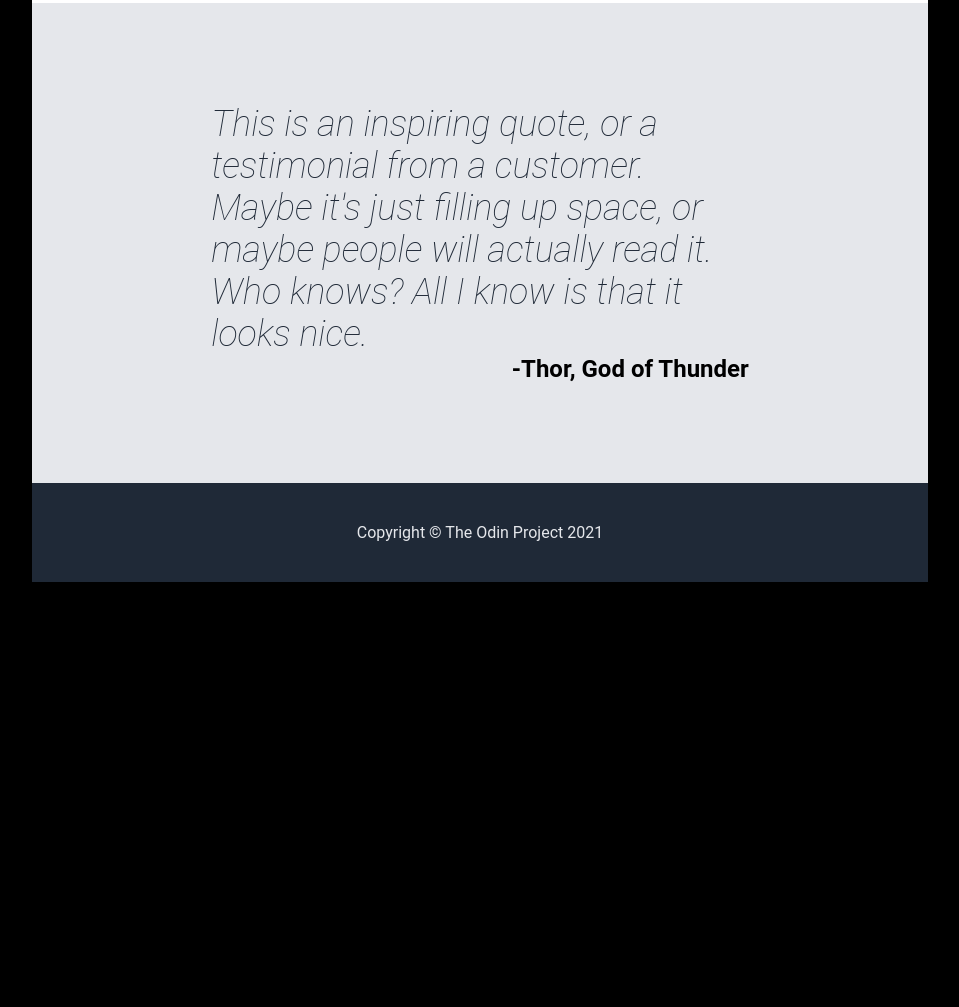
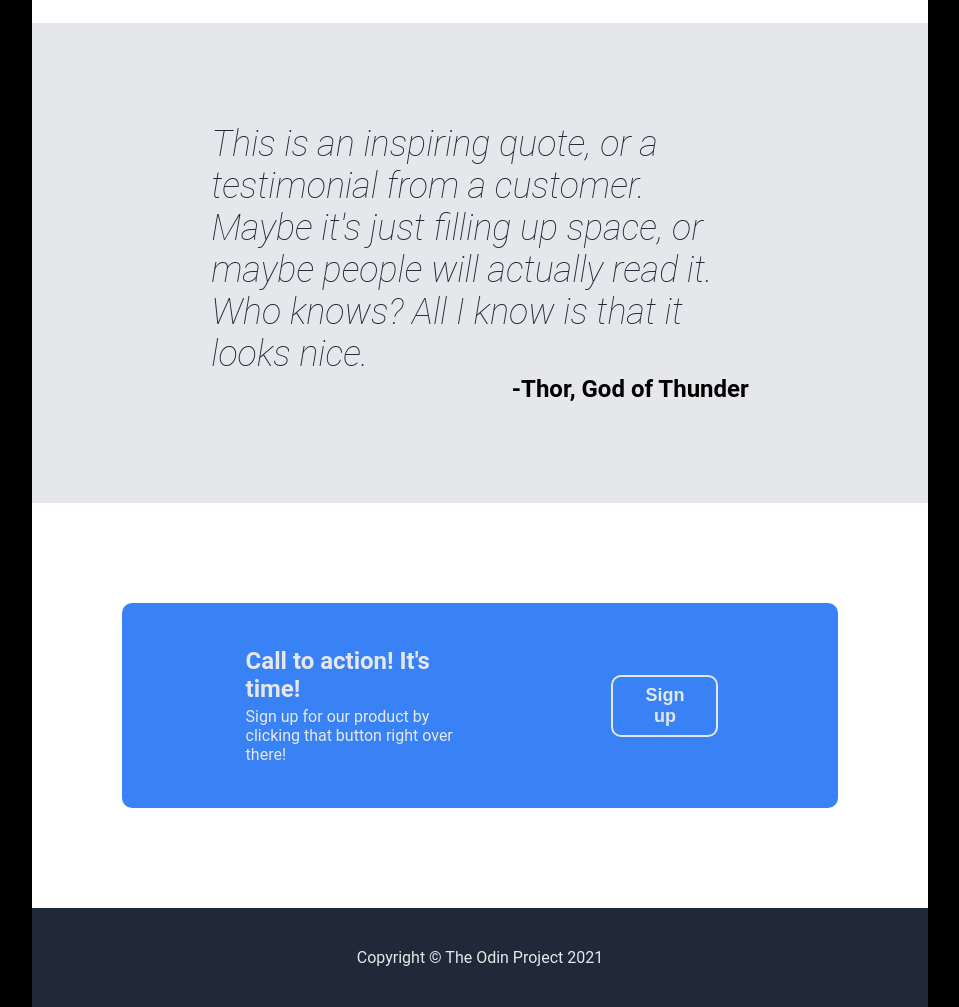
Before and after one commit to jwheelerHoops/foundations-landing-page, a plain HTML site: page index.html in a window 1280 px wide. Shown: the part 1357-2364 px from the top of the page, without its empty margins (160-1119 px from the left). Before the commit the page ends 1939 px from the top, so only its background shows below. Drawn offline with Linux system fonts and the light colour scheme.

Commit message:
full page complete

```diff
--- a/index.html
+++ b/index.html
@@ -9,7 +9,7 @@
 <body>
     <div class="hero section">
         <div class="header">
-            <div class="header-logo">Header Logo</div>
+            <div class="heading">Header Logo</div>
             <div class="header-link">
                 <ul>
                     <li><a class="text" href="#">header link one</a></li>
@@ -54,6 +54,17 @@
         <p class="quote-text">This is an inspiring quote, or a testimonial from a customer. Maybe it's just filling up space, or maybe people will actually read it. Who knows? All I know is that it looks nice.</p>
         <p class="author">-Thor, God of Thunder</p>
     </div>
+    <div class="sign-up section">
+        <div class="call-to-action">
+            <div>
+                <h1 class="heading cta-text">Call to action! It's time!</h1>
+                <p class="cta-text">Sign up for our product by clicking that button right over there!</p>
+            </div>
+            <div>
+                <button class="cta-button">Sign up</button>
+            </div>
+        </div>
+    </div>
     <div class="footer">
         Copyright &copy; The Odin Project 2021
     </div>
--- a/styles.css
+++ b/styles.css
@@ -11,9 +11,18 @@ body {
     background-color: #1F2937;
 }
 
+.information, .sign-up {
+    background-color: white;
+ }
+
 .section {
     flex: 1;
     padding: 0 10%;
+}
+
+.heading {
+    font-size: 24px;
+    color: #F9FAF8;
 }
 
 ul {
@@ -29,9 +38,12 @@ a {
 button {
     background-color: #3882F6;
     color: #E5E7EB;
-    margin: 6px 0;
-    padding: 5px 24px;
-    border-radius: 12px;
+    font-size: 18px;
+    font-weight: 700;
+    margin: 12px 0;
+    padding: 8px 32px;
+    border: 0px;
+    border-radius: 10px;
 }
 
 /* section 1 */
@@ -39,11 +51,6 @@ button {
     display: flex;
     justify-content: space-between;
     align-items: center;
-}
-
-.header-logo {
-    font-size: 24px;
-    color: #F9FAF8;
 }
 
 .title {
@@ -77,10 +84,6 @@ button {
 }
 
 /* section 2 */
-.information {
-   background-color: white;
-}
-
 .info-header {
     color: #1F2937;
     font-size: 36px;
@@ -138,6 +141,27 @@ button {
     text-align: right;
 }
 
+/* section 4 */
+.call-to-action {
+    background-color: #3882F6;
+    margin: 100px 0;
+    padding: 40px 120px;
+    display: flex;
+    justify-content: space-between;
+    align-items: center;
+    gap: 120px;
+    border-radius: 10px;
+}
+
+.cta-text {
+    margin: 4px;
+    color: #E5E7EB;
+}
+
+.cta-button {
+    border: 2px solid #E5E7EB;
+}
+
 /* footer */
 .footer {
     display: flex;
```
